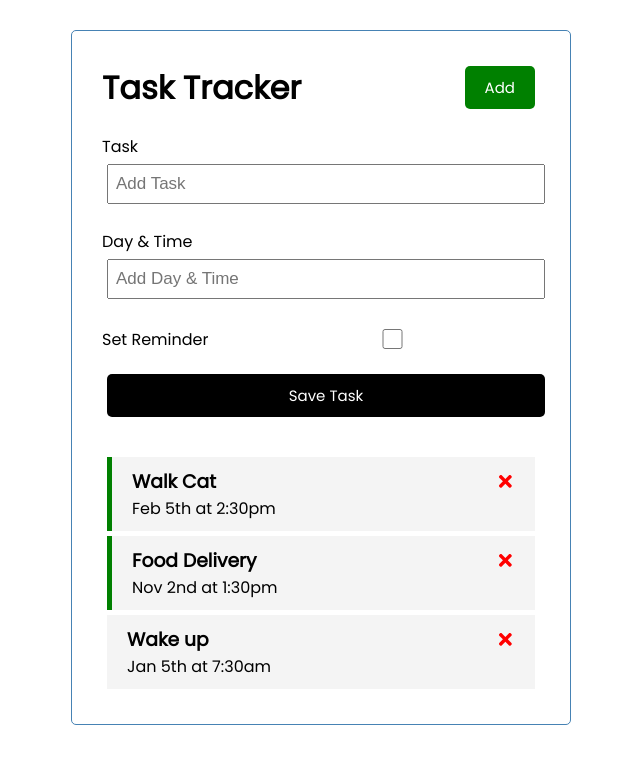
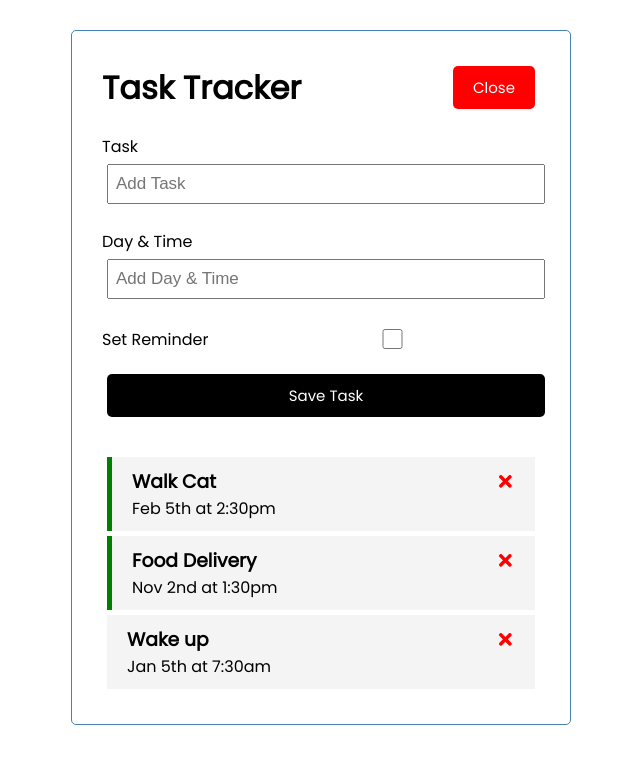
Before and after one commit to Ero6067/react-task-tracker, a React (Create React App) app: page / in a window 1280 px wide. Shown: the top 764 px of the page, without its empty margins (319-959 px from the left). Built offline with nearby package versions, Linux system fonts and the light colour scheme.

Commit message:
fixed a state bug that wasnt allowing toggling of menu

```diff
--- a/src/App.js
+++ b/src/App.js
@@ -4,6 +4,7 @@ import Tasks from './Components/Tasks'
 import AddTask from './Components/AddTask'
 
 function App() {
+  const [showAddTask, setShowAddTask] = useState(true)
   const [tasks, setTasks] = useState([
     {
       id: 1,
@@ -49,8 +50,11 @@ function App() {
 
   return (
     <div className="container">
-      <Header />
-      <AddTask onAdd={addTask} />
+      <Header
+        onAdd={() => setShowAddTask(!showAddTask)}
+        showAddTask={showAddTask}
+      />
+      {showAddTask && <AddTask onAdd={addTask} />}
       {tasks.length > 0 ? (
         <Tasks tasks={tasks} onDelete={deleteTask} onToggle={toggleReminder} />
       ) : (
--- a/src/Components/Button.js
+++ b/src/Components/Button.js
@@ -1,8 +1,12 @@
 import PropTypes from 'prop-types'
 
-const Button = ({ color, text }) => {
+const Button = ({ color, text, onClick }) => {
   return (
-    <button style={{ backgroundColor: color }} className="btn">
+    <button
+      onClick={onClick}
+      style={{ backgroundColor: color }}
+      className="btn"
+    >
       {text}
     </button>
   )
--- a/src/Components/Header.js
+++ b/src/Components/Header.js
@@ -1,11 +1,15 @@
 import PropTypes from 'prop-types'
 import Button from './Button'
 
-const Header = ({ title }) => {
+const Header = ({ title, onAdd, showAddTask }) => {
   return (
     <header className="header">
       <h1>{title}</h1>
-      <Button color="green" text="Add" />
+      <Button
+        color={showAddTask ? 'red' : 'green'}
+        text={showAddTask ? 'Close' : 'Add'}
+        onClick={onAdd}
+      />
     </header>
   )
 }
```
